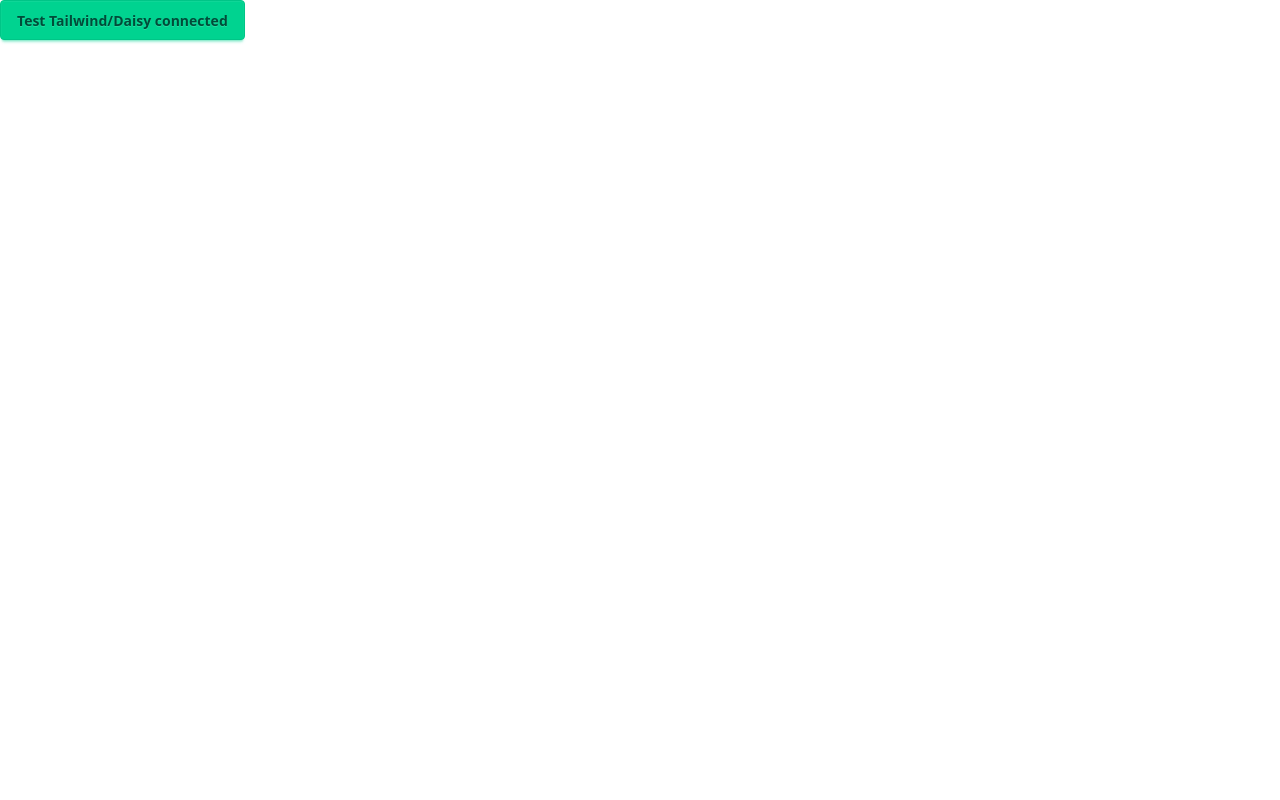
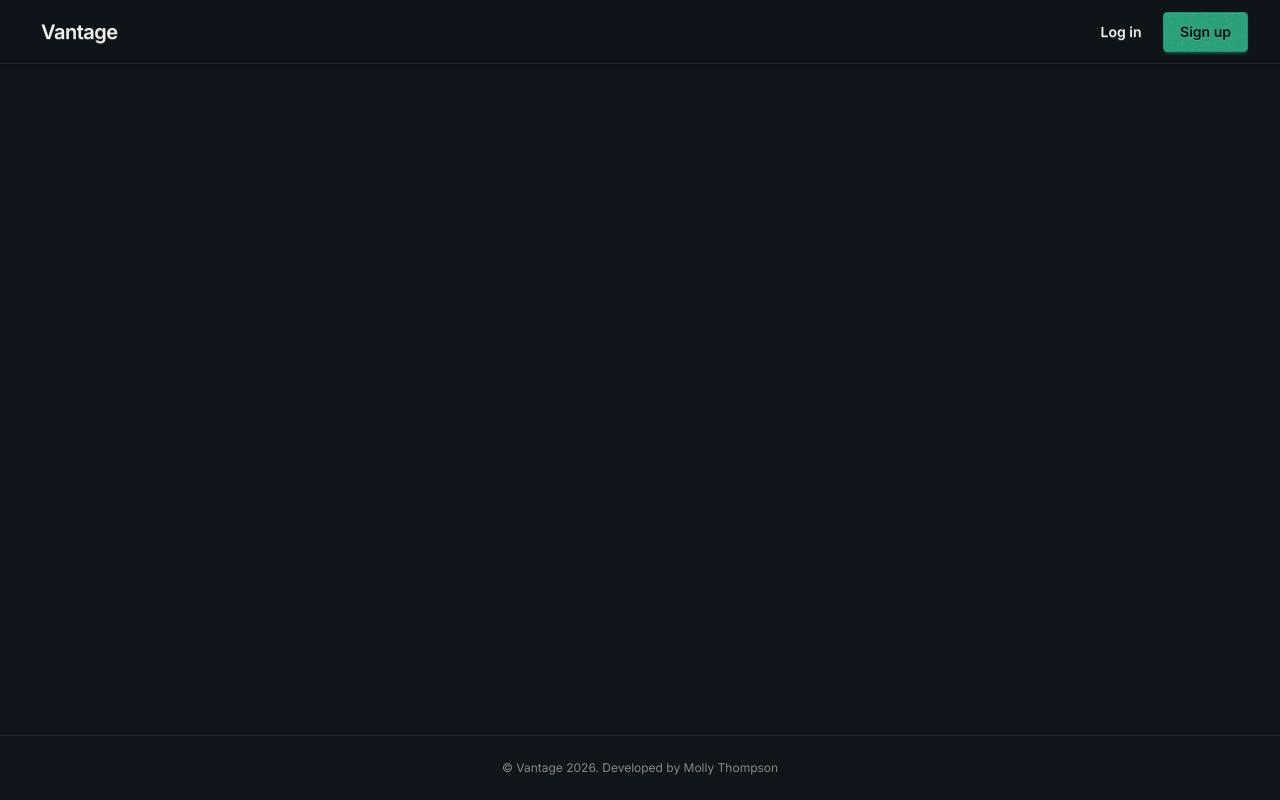
Before and after one commit to molly-thompson/vantage, a Django app: page / in a window 1280 px wide. Run offline with Django 5.2, Linux system fonts and the light colour scheme; style sheets or scripts are compiled from the project's sources; parts of the project's set-up code (start-up, migrations or seed data) failed here and were passed over.

Commit message:
feat: Create base layout and custom error pages (#18)
* feat: Define vantage DaisyUI theme

* feat: Define initial Tailwind CSS theme variables

* chore: Add font imports and meta tags to head

* feat: Add favicon files and configuration

* feat: Replace hardcoded title with dynamic title block

* style: Invert DaisyUI base colours for improved visual hierarchy

* feat: Add navbar

* feat: Add footer and main content block

* feat: Add blocks for dynamic insertion of stylesheets and scripts

* feat: Add block to conditionally render messages

* test: Add pytest fixtures and test template for testing base.html

* test: Add testing for base.html core functionality

* feat: Add custom error handling pages

* test: Amend test settings to always use DEBUG=False

* test: Add testing for error handling pages

* fix: Replace base.html placeholder with home template

```diff
--- a/assets/static/css/input.css
+++ b/assets/static/css/input.css
@@ -1,10 +1,52 @@
-/* stylelint-disable at-rule-no-unknown */
-/* stylelint-disable import-notation */
+/* stylelint-disable */
 @import "tailwindcss";
 
 /* Relative path to DaisyUI bundle files */
 @plugin "./../../../build_files/daisyui.mjs";
 
 @plugin "./../../../build_files/daisyui-theme.mjs" {
-	/* custom theme here */
+  name: "vantage";
+  default: true;
+  prefersdark: true;
+  color-scheme: "dark";
+  --color-base-100: oklch(19.2% 0.014 258.363);
+  --color-base-200: oklch(22.2% 0.014 258.363);
+  --color-base-300: oklch(26.2% 0.014 258.363);
+  --color-base-content: oklch(95.2% 0.010 93.571);
+  --color-primary: oklch(62.3% 0.123 165.499);
+  --color-primary-content: oklch(16.2% 0.014 258.363);
+  --color-secondary: oklch(38.6% 0.070 173.855);
+  --color-secondary-content: oklch(95.2% 0.010 93.571);
+  --color-accent: oklch(85.9% 0.073 171.774);
+  --color-accent-content: oklch(38.6% 0.070 173.855);
+  --color-neutral: oklch(16.2% 0.014 258.363);
+  --color-neutral-content: oklch(86.3% 0.013 96.474);
+  --color-info: oklch(58% 0.123 241.966);
+  --color-info-content: oklch(95.2% 0.010 93.571);
+  --color-success: oklch(65.3% 0.129 162.480);
+  --color-success-content: oklch(30.1% 0.077 168.940);
+  --color-warning: oklch(73.7% 0.128 65.700);
+  --color-warning-content: oklch(25.2% 0.112 45.904);
+  --color-error: oklch(58.9% 0.122 20.900);
+  --color-error-content: oklch(20.4% 0.105 12.094);
+  --radius-selector: 0.5rem;
+  --radius-field: 0.25rem;
+  --radius-box: 0.5rem;
+  --size-selector: 0.25rem;
+  --size-field: 0.25rem;
+  --border: 1px;
+  --depth: 1;
+  --noise: 1;
 }
+
+@theme {
+	--font-sans: "Inter", sans-serif;
+	--font-mono: "IBM Plex Mono", monospace;
+	--color-teal-50: oklch(95.349% 0.02296 173.123);
+	--color-teal-100: oklch(85.93% 0.07347 171.848);
+	--color-teal-200: oklch(76.47% 0.11489 168.377);
+	--color-teal-400: oklch(62.307% 0.12316 165.53);
+	--color-teal-600: oklch(48.086% 0.09077 170.14);
+	--color-teal-800: oklch(38.632% 0.07032 173.889);
+	--color-muted-content: oklch(62.214% 0.01031 100.154);
+}
--- a/assets/templates/base.html
+++ b/assets/templates/base.html
@@ -3,11 +3,71 @@
 <head>
     <meta charset="UTF-8">
     <meta name="viewport" content="width=device-width, initial-scale=1.0">
-    <title>Vantage</title>
+    <meta name="description" content="Vantage — a developer telemetry and incident management platform.">
+    <meta name="keywords" content="developer telemetry, system monitoring, API monitoring, application logs, incident management, incident notes, log management, observability, DevOps">
+    <meta name="theme-color" content="#0A0E14">
     {% load static %}
+    <!-- Favicon -->
+    <link rel="icon" type="image/png" href="{% static 'favicon/favicon-96x96.png' %}" sizes="96x96" />
+    <link rel="icon" type="image/svg+xml" href="{% static 'favicon/favicon.svg' %}" />
+    <link rel="shortcut icon" href="{% static 'favicon/favicon.ico' %}" />
+    <link rel="apple-touch-icon" sizes="180x180" href="{% static 'favicon/apple-touch-icon.png' %}" />
+    <title>{% block title %}Vantage{% endblock %}</title>
+    <!-- Stylesheets -->
     <link href="{% static 'css/output.css' %}" rel="stylesheet" type="text/css" />
+    <link rel="preconnect" href="https://fonts.googleapis.com">
+    <link rel="preconnect" href="https://fonts.gstatic.com" crossorigin>
+    <link href="https://fonts.googleapis.com/css2?family=IBM+Plex+Mono:ital,wght@0,200;0,300;0,400;0,500;0,600;0,700;1,300;1,400;1,500;1,600&family=Inter:ital,opsz,wght@0,14..32,100..900;1,14..32,100..900&display=swap" rel="stylesheet">
+    {% block extra_head %}{% endblock %}
 </head>
-<body>
-    <button class="btn btn-success">Test Tailwind/Daisy connected</button>
+
+<body class="min-h-screen flex flex-col bg-base-100 text-base-content">
+    <nav class="navbar border-b border-base-300 bg-base-100/95 px-4 shadow-sm backdrop-blur sm:px-6 lg:px-8">
+        <div class="flex-1">
+            <a href="{% url 'core:home' %}" class="btn btn-ghost px-2 text-xl tracking-tight">Vantage</a>
+        </div>
+        <div class="flex-none gap-1 sm:gap-2">
+            {% if user.is_authenticated %}
+                <span class="hidden text-sm text-muted-content sm:inline">{{ user.first_name|default:user.email }}</span>
+                <a href="{% url 'accounts:dashboard' %}" class="btn btn-ghost">Dashboard</a>
+                <a href="{% url 'account_logout' %}" class="btn btn-ghost">Log out</a>
+            {% else %}
+                <a href="{% url 'account_login' %}" class="btn btn-ghost">Log in</a>
+                <a href="{% url 'account_signup' %}" class="btn btn-primary">Sign up</a>
+            {% endif %}
+        </div>
+    </nav>
+    {% if messages %}
+        {% for message in messages %}
+            {% with message_type=message.tags %}
+                <div class="space-y-3">
+                    <!-- Style alert according to type -->
+                    <div class="alert alert-{{message_type}} border border-{{message_type}}/20 bg-{{message_type}}/10 p-4 text-sm text-{{message_type}}">
+                        <svg xmlns="http://www.w3.org/2000/svg" fill="none" viewBox="0 0 24 24" class="h-6 w-6 shrink-0 stroke-current">
+                            <!-- Show icon according to alert type -->
+                            {% if message_type == "success" %}
+                                <path stroke-linecap="round" stroke-linejoin="round" stroke-width="2" d="M9 12l2 2 4-4m6 2a9 9 0 11-18 0 9 9 0 0118 0z"></path>
+                            {% elif message_type == "warning" %}
+                                <path stroke-linecap="round" stroke-linejoin="round" stroke-width="2" d="M12 9v2m0 4h.01m-6.938 4h13.856c1.54 0 2.502-1.667 1.732-3L13.732 4c-.77-1.333-2.694-1.333-3.464 0L3.34 16c-.77 1.333.192 3 1.732 3z"></path>
+                            {% elif message_type == "error" %}
+                                <path stroke-linecap="round" stroke-linejoin="round" stroke-width="2" d="M10 14l2-2m0 0l2-2m-2 2l-2-2m2 2l2 2m7-2a9 9 0 11-18 0 9 9 0 0118 0z"></path>
+                            {% else %}
+                                <!-- Show info icon as default -->
+                                <path stroke-linecap="round" stroke-linejoin="round" stroke-width="2" d="M13 16h-1v-4h-1m1-4h.01M21 12a9 9 0 11-18 0 9 9 0 0118 0z"></path>
+                            {% endif %}
+                        </svg>
+                        <p>{{ message }}</p>
+                    </div>
+                </div>
+            {% endwith %}
+        {% endfor %}
+    {% endif %}
+    <main class="flex-1">
+        {% block content %}{% endblock %}
+    </main>
+    <footer class="border-t border-base-300 px-6 py-6 text-center text-xs text-muted-content">
+        &copy; Vantage 2026. Developed by Molly Thompson
+    </footer>
+    {% block extra_js %}{% endblock %}
 </body>
 </html>
--- /dev/null
+++ b/assets/templates/core/home.html
@@ -0,0 +1,3 @@
+{% extends "base.html" %}
+
+{% block content %}{% endblock %}
--- a/core/urls.py
+++ b/core/urls.py
@@ -5,5 +5,5 @@ from . import views
 app_name = "core"
 
 urlpatterns = [
-    path("", views.index, name="index"),
+    path("", views.home, name="home"),
 ]
--- a/core/views.py
+++ b/core/views.py
@@ -3,5 +3,5 @@ from django.http import HttpRequest, HttpResponse
 from django.shortcuts import render
 
 
-def index(request: HttpRequest) -> HttpResponse:
-    return render(request, "base.html")
+def home(request: HttpRequest) -> HttpResponse:
+    return render(request, "core/home.html")
```
Also changed, not shown: assets/templates/404.html (added, +24 -0 lines), assets/templates/500.html (added, +23 -0 lines), tests/conftest.py (+27 -1 lines), tests/test_app_functionality/test_base.html (added, +15 -0 lines), tests/test_app_functionality/test_templates.py (added, +78 -0 lines), tests/test_core/test_views.py (+1 -1 lines), assets/static/favicon/apple-touch-icon.png (added), assets/static/favicon/favicon-96x96.png (added), assets/static/favicon/favicon.ico (added), assets/static/favicon/favicon.svg (added).
